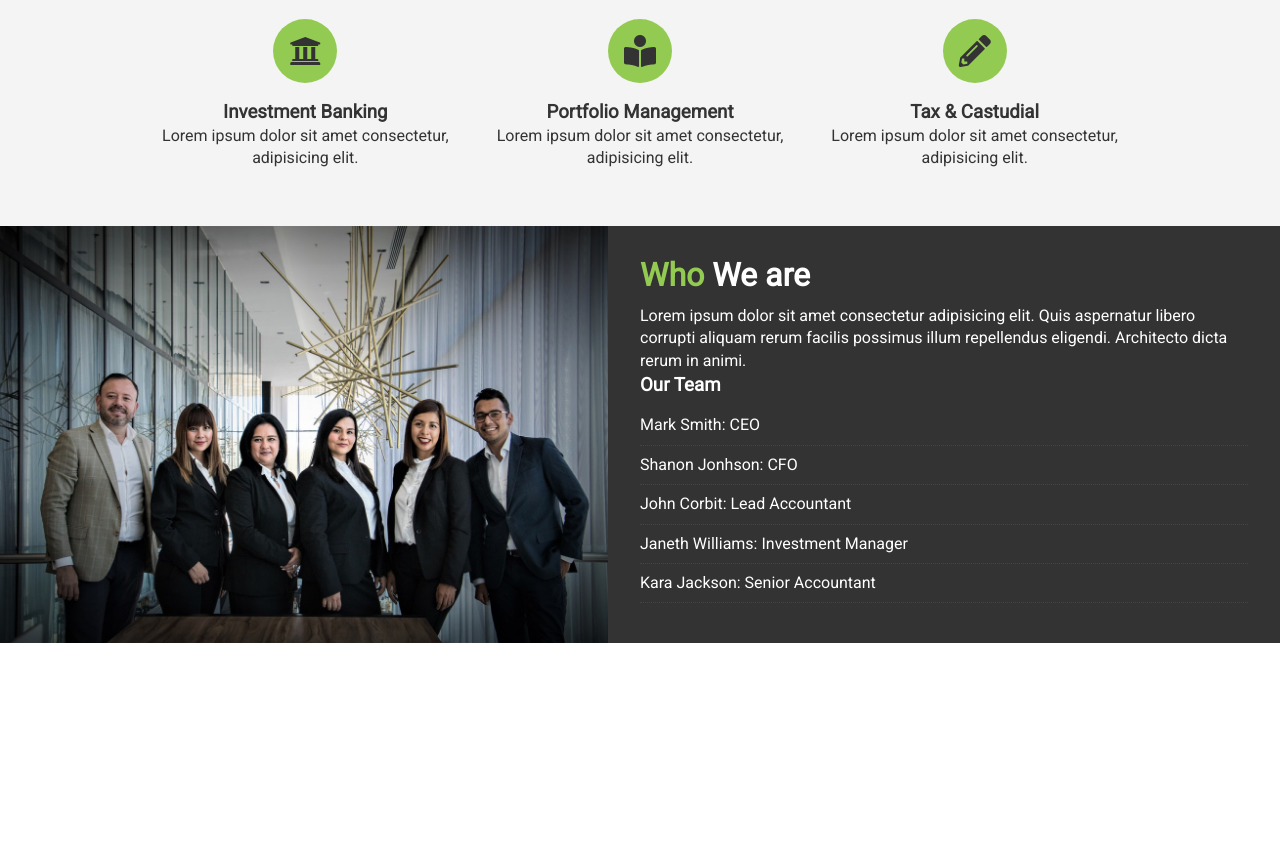
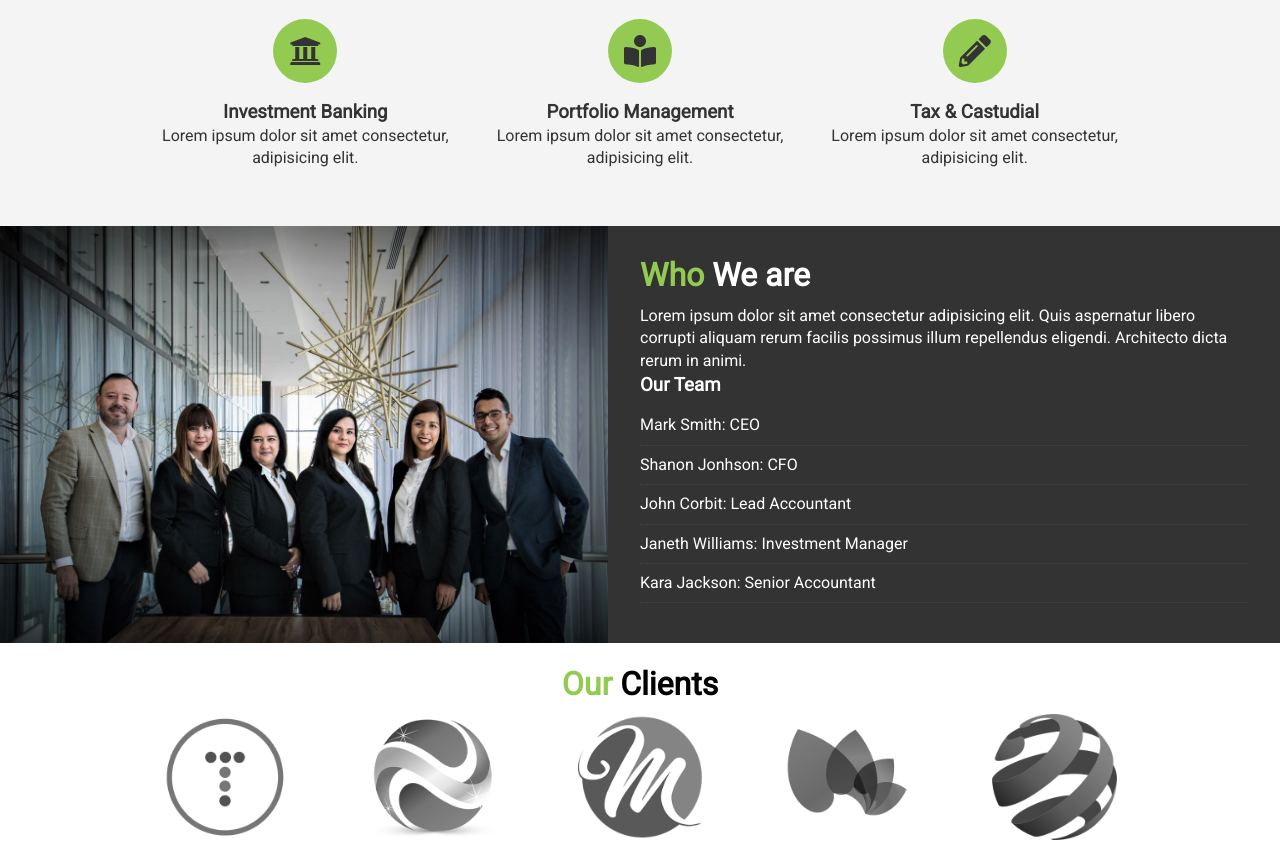
Before and after one commit to nikovlyubomir/EdgeLedgerWebsite, a plain HTML site: page index.html in a window 1280 px wide. Shown: the part 950-1814 px from the top of the page. Before the commit the page ends 1593 px from the top, so only its background shows below. Drawn offline with Linux system fonts and the light colour scheme.

Commit message:
added our clients

```diff
--- a/css/style.css
+++ b/css/style.css
@@ -190,3 +190,14 @@
     #who .who-img {
         background: url('../img/people.jpg') no-repeat center center/cover;
     }
+    /*Clients*/
+
+    #clients .items {
+        display: flex;
+    }
+
+    #clients .items img {
+        display: block;
+        margin: auto;
+        width: 60%;
+    }
--- a/index.html
+++ b/index.html
@@ -92,6 +92,24 @@
         </div>
 
     </section>
+    <section id="clients" class="py-1">
+        <div class="container">
+            <h2 class="m-heading text-center">
+                <span class="text-primary py-1">Our</span> Clients
+            </h2>
+            <div class="items">
+                <div><img src="./img/logos/logo1.png" alt="Client"></div>
+                <div><img src="./img/logos/logo2.png" alt="Client"></div>
+                <div><img src="./img/logos/logo3.png" alt="Client"></div>
+                <div><img src="./img/logos/logo4.png" alt="Client"></div>
+                <div><img src="./img/logos/logo5.png" alt="Client"></div>
+            </div>
+
+
+        </div>
+
+
+    </section>
 
 </body>
 
```
